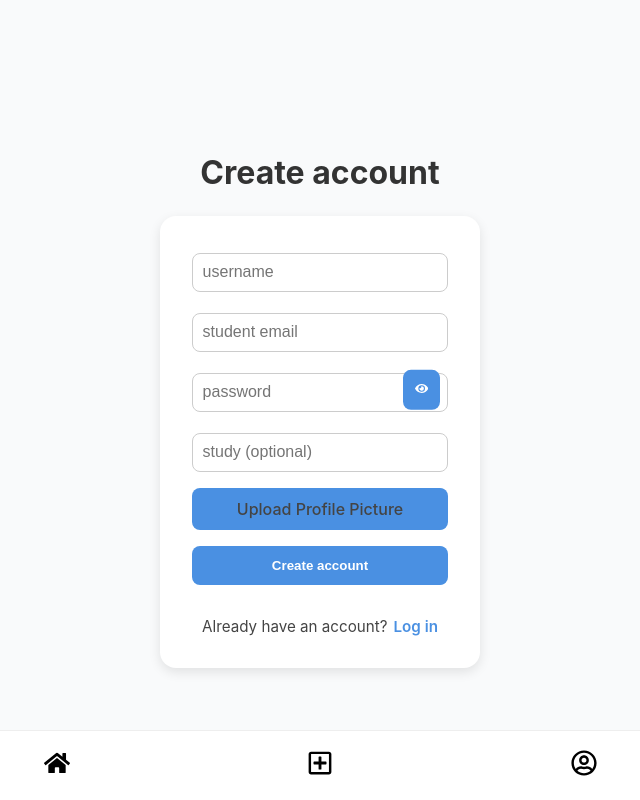
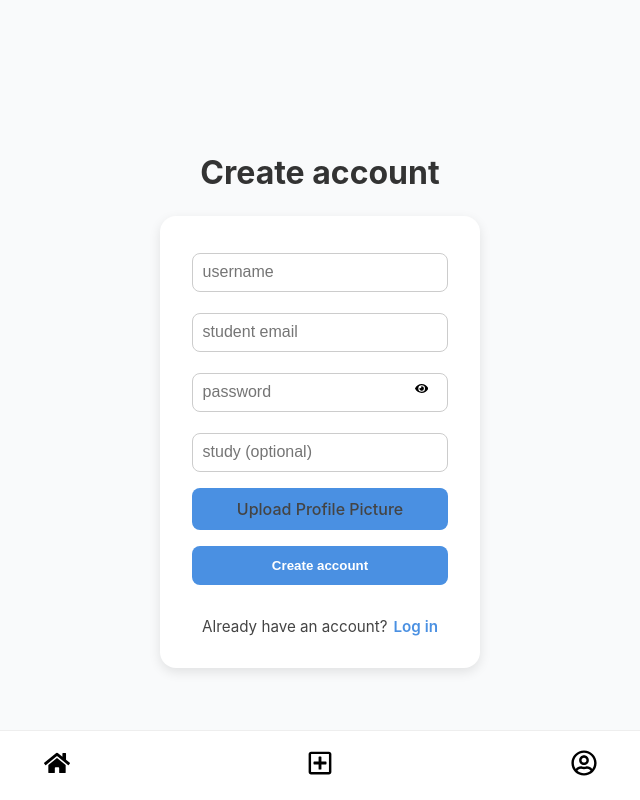
Before and after one commit to CageLJ/Stunnect, a React (Vite) app in the folder COEX-Stunnect/: page /register in a window 1280 px wide. Shown: the whole page, without its empty margins (320-960 px from the left). Built offline with nearby package versions, Linux system fonts and the light colour scheme; no server answers.

Commit message:
change to password icon

```diff
--- a/COEX-Stunnect/src/pages/login/AuthStyles.css
+++ b/COEX-Stunnect/src/pages/login/AuthStyles.css
@@ -197,17 +197,27 @@
     transform: translateY(-50%);
     background: transparent;
     border: none;
-    /* color: #4a90e2; */
+    color: #4a90e2;
     font-weight: 600;
     cursor: pointer;
     padding: 0.25rem 0.5rem;
     border-radius: 6px;
 }
 
-/* .toggle-password:hover {
+.password-field button {
+    background: none;
+    color: black;
+}
+
+.password-field button:hover {
+    background: none;
+    color: black;
+}
+
+.toggle-password:hover {
     background: rgba(74,144,226,0.08);
 }
 
 .toggle-password:focus {
     outline: 2px solid rgba(74,144,226,0.18);
-} */
+}
```
